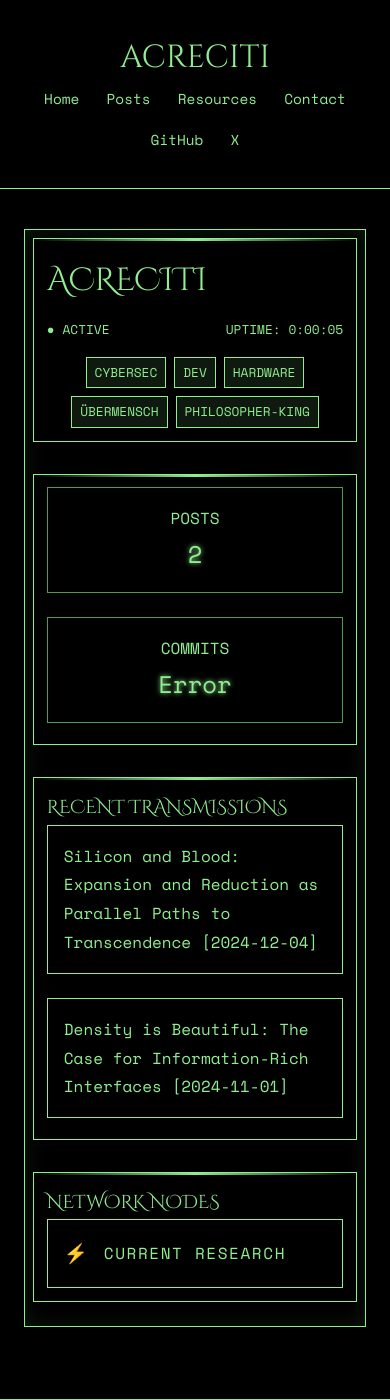
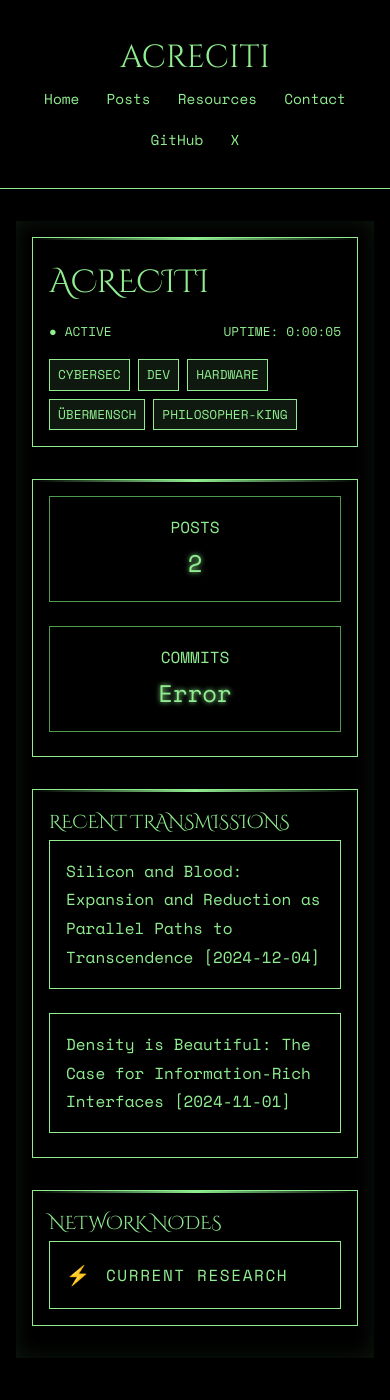
Before and after one commit to acrecit/acrecit.github.io, a Jekyll site: the page built from index.html, in a window 390 px wide and 1400 px high. Built offline with Jekyll 4.4.1, drawn with Linux system fonts in a browser that asks for light colours.

Commit message:
bug fixes

```diff
--- a/assets/css/main.css
+++ b/assets/css/main.css
@@ -868,20 +868,20 @@
     .info-grid {
         grid-template-columns: 1fr;
         gap: 1rem;
-        padding: 0.5rem;
+        padding: 1rem;
+        margin: 0;
+        border: none;
     }
 
     .grid-section {
-        margin-bottom: 1rem;
+        margin: 0 0 1rem 0;
+        padding: 1rem;
     }
 
-    .section-header h1 {
-        font-size: 2rem;
-    }
-
-    .tags {
-        flex-wrap: wrap;
-        justify-content: center;
+    .post {
+        padding: 1rem;
+        margin: 0;
+        max-width: 100%;
     }
 }
 
@@ -901,19 +901,32 @@
 
 @media (max-width: 768px) {
     .page {
-        padding: 0.5rem;
-        margin: 1rem auto;
+        padding: 0;
+        margin: 0;
+        width: 100%;
+    }
+
+    .page-content {
+        padding: 0;
     }
 
     .info-grid {
         grid-template-columns: 1fr;
         gap: 1rem;
-        padding: 0.5rem;
+        padding: 1rem;
+        margin: 0;
+        border: none;
     }
 
     .grid-section {
-        margin-bottom: 1rem;
-        padding: 0.8rem;
+        margin: 0 0 1rem 0;
+        padding: 1rem;
+    }
+
+    .post {
+        padding: 1rem;
+        margin: 0;
+        max-width: 100%;
     }
 
     .activity-feed {
@@ -933,8 +946,4 @@
         width: 100%;
         margin-bottom: 0.5rem;
     }
-
-    .post {
-        padding: 0 0.5rem;
-    }
 }
```
